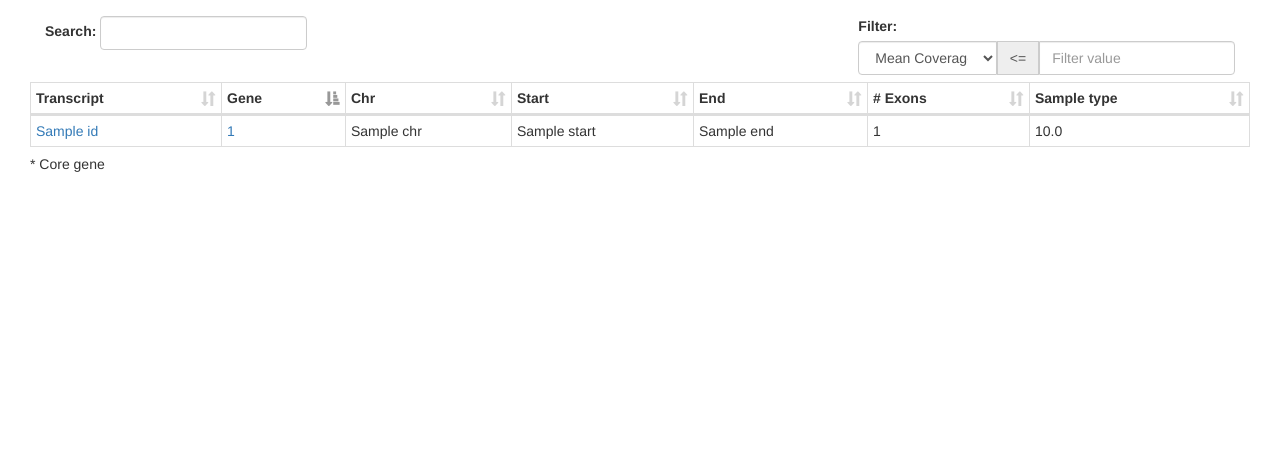
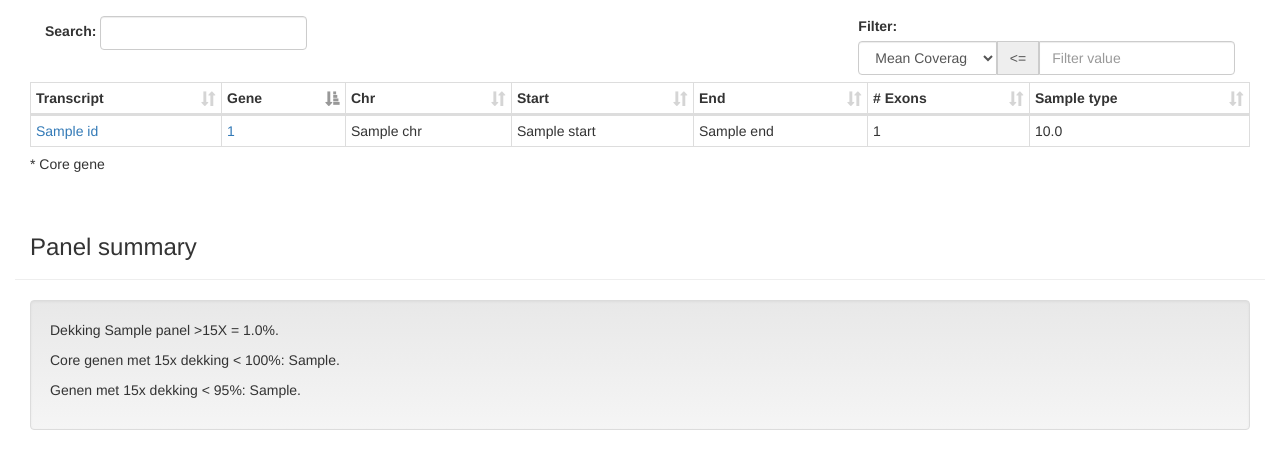
Before and after one commit to UMCUGenetics/ExonCov, a Flask app: template ExonCov/templates/sample_panel.html in a window 1280 px wide. Shown: the part 406-876 px from the top of the page. Before the commit the page ends 578 px from the top, so only its background shows below. Run offline with Flask 2, Linux system fonts and the light colour scheme; the template is opened without the code that fills it: most values are stand-ins (such as "Sample title", 1, 10 or a date in 2020); parts of the project's set-up code (start-up, migrations or seed data) failed here and were passed over; some libraries are stand-ins or nearby versions.

Commit message:
Add panel summary to normal gene panels

```diff
--- a/ExonCov/templates/sample_panel.html
+++ b/ExonCov/templates/sample_panel.html
@@ -62,6 +62,25 @@
 {% if panel.core_genes %}
     * Core gene
 {% endif %}
+
+<div class="row page-header">
+    <div class="col-md-3"><h3>Panel summary</h3></div>
+</div>
+<div class="well">
+    <p>Dekking {{ panel.name_version }} >15X = {{ panel_summary['measurement_percentage15']|float|round(2) }}%.</p>
+    {% if panel.core_genes %}
+        {% if panel_summary['core_genes'] %}
+            <p>Core genen met 15x dekking < 100%: {{panel_summary['core_genes']}}.</p>
+        {% else %}
+            <p>Core genen met 15x dekking < 100%: geen.</p>
+        {% endif %}
+    {% endif %}
+    {% if panel_summary['genes_15'] %}
+        <p>Genen met 15x dekking < 95%: {{panel_summary['genes_15']}}.</p>
+    {% else %}
+        <p>Genen met 15x dekking < 95%: geen.</p>
+    {% endif %}
+</div>
 {% endblock %}
 
 {% block custom_javascript %}
```
Also changed, not shown: ExonCov/views.py (+16 -1 lines).
